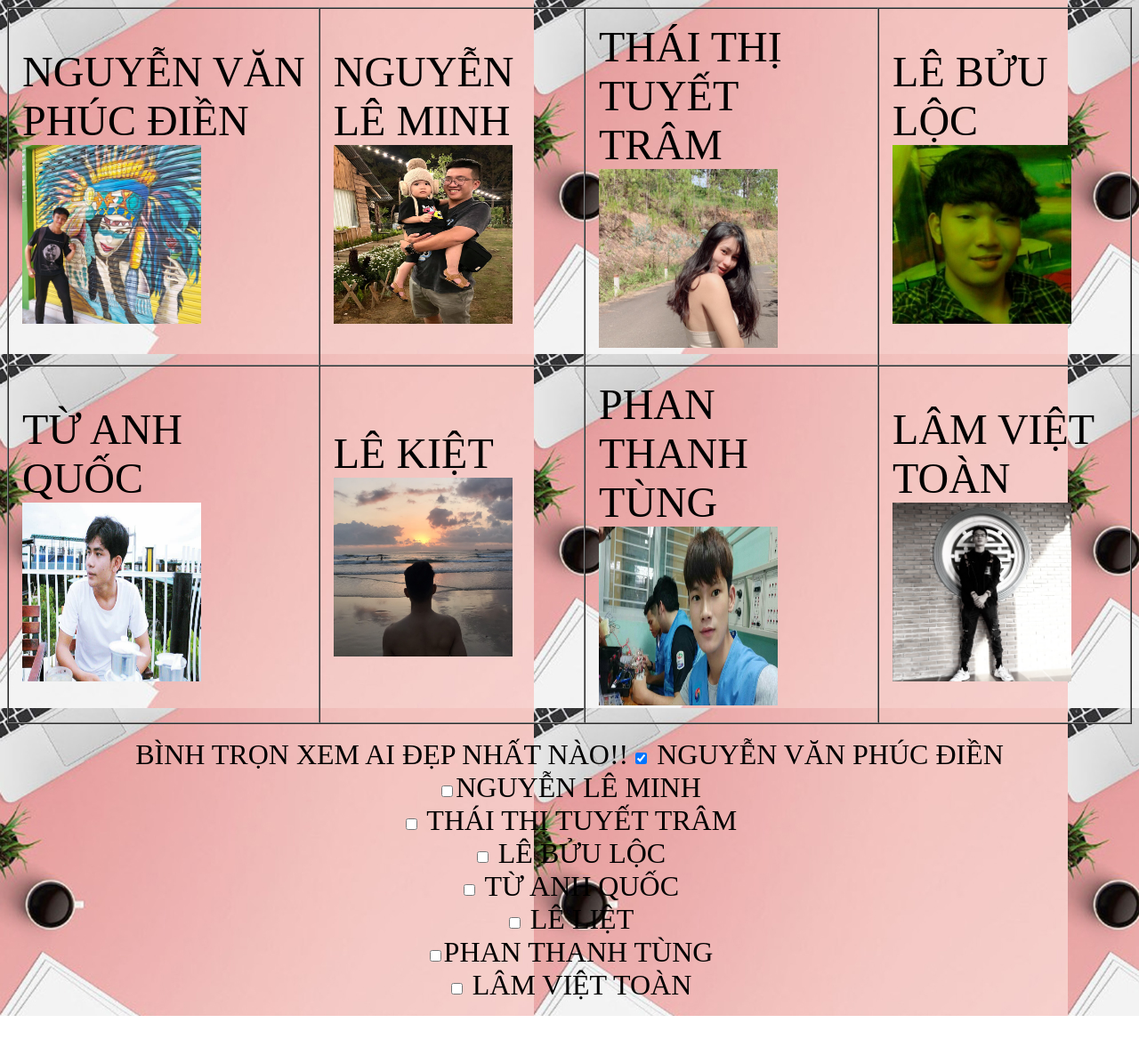
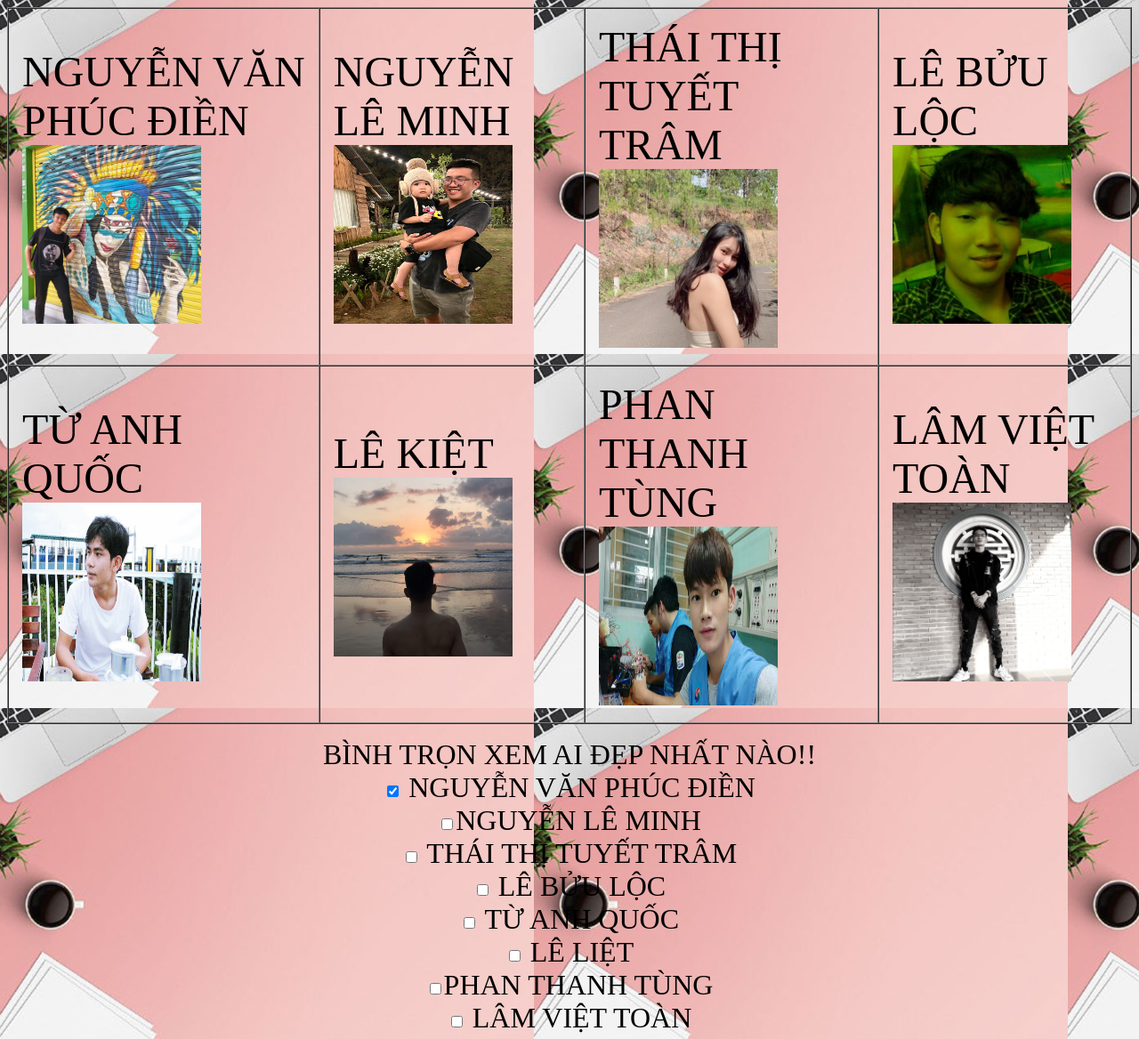
Before and after one commit to zuloaa1/zuloaa1, a plain HTML site: page index.html in a window 1280 px wide. Shown: the top 1168 px of the page at 89% size. Before the commit the page ends 1142 px from the top, so only its background shows below. Drawn offline with Linux system fonts and the light colour scheme.

Commit message:
Update index.html

```diff
--- a/index.html
+++ b/index.html
@@ -28,7 +28,7 @@ redtext{
 </tr>
 </table>
 <form>
-<P> <font size="+3px"> BÌNH TRỌN XEM AI ĐẸP NHẤT NÀO!!</font>
+<P> <font size="+3px"> BÌNH TRỌN XEM AI ĐẸP NHẤT NÀO!! <BR /></font>
 <input type="checkbox" name="binh chon" checked="checked" /><font size="+3px"> NGUYỄN VĂN PHÚC ĐIỀN <br /></font>
 <input type="checkbox"name="binh chon" /><font size="+3px">NGUYỄN LÊ MINH <br /></font>
 <input type="checkbox"name="binh chon" /><font size="+3px"> THÁI THỊ TUYẾT TRÂM<br /></font>
```
